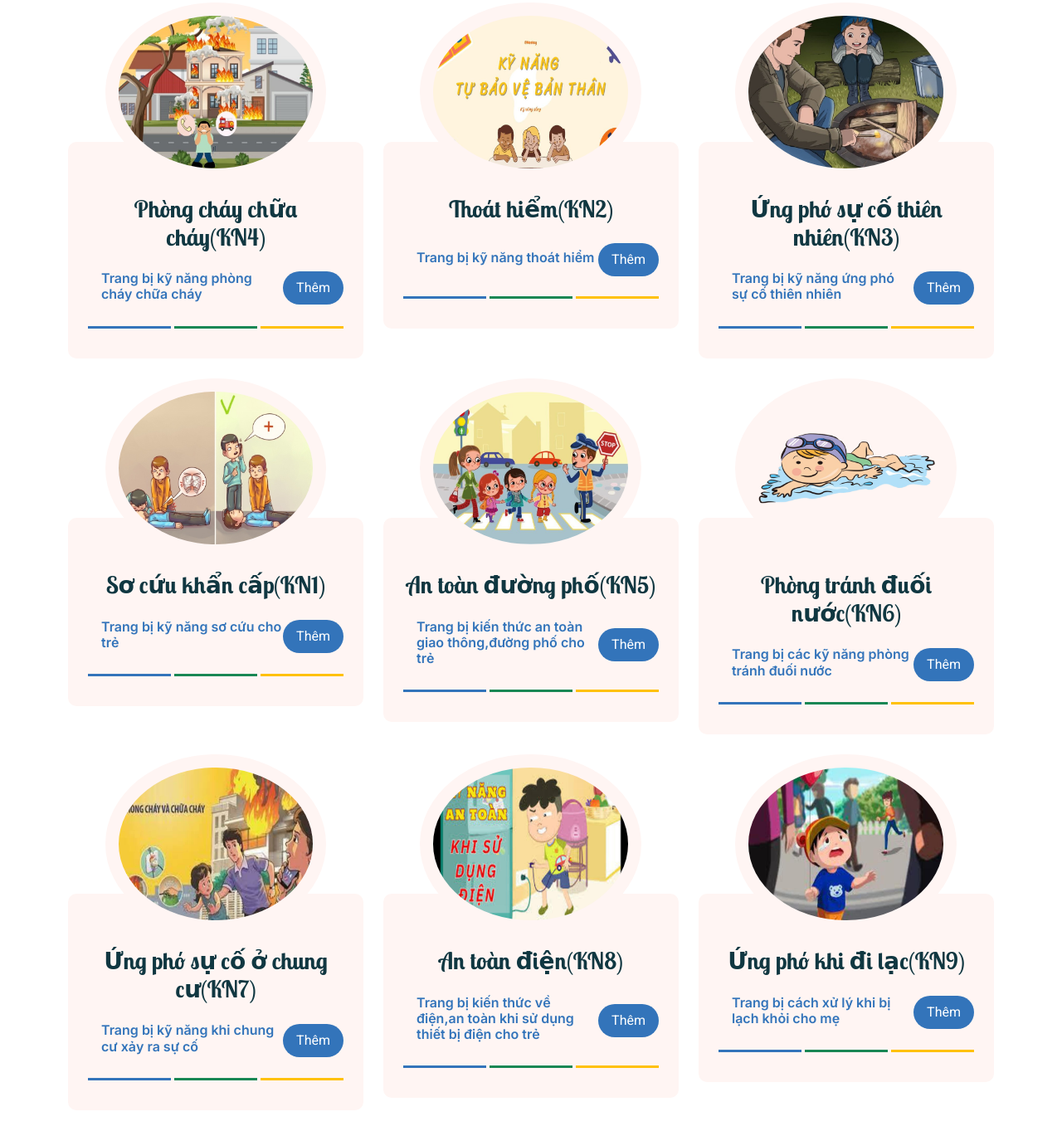
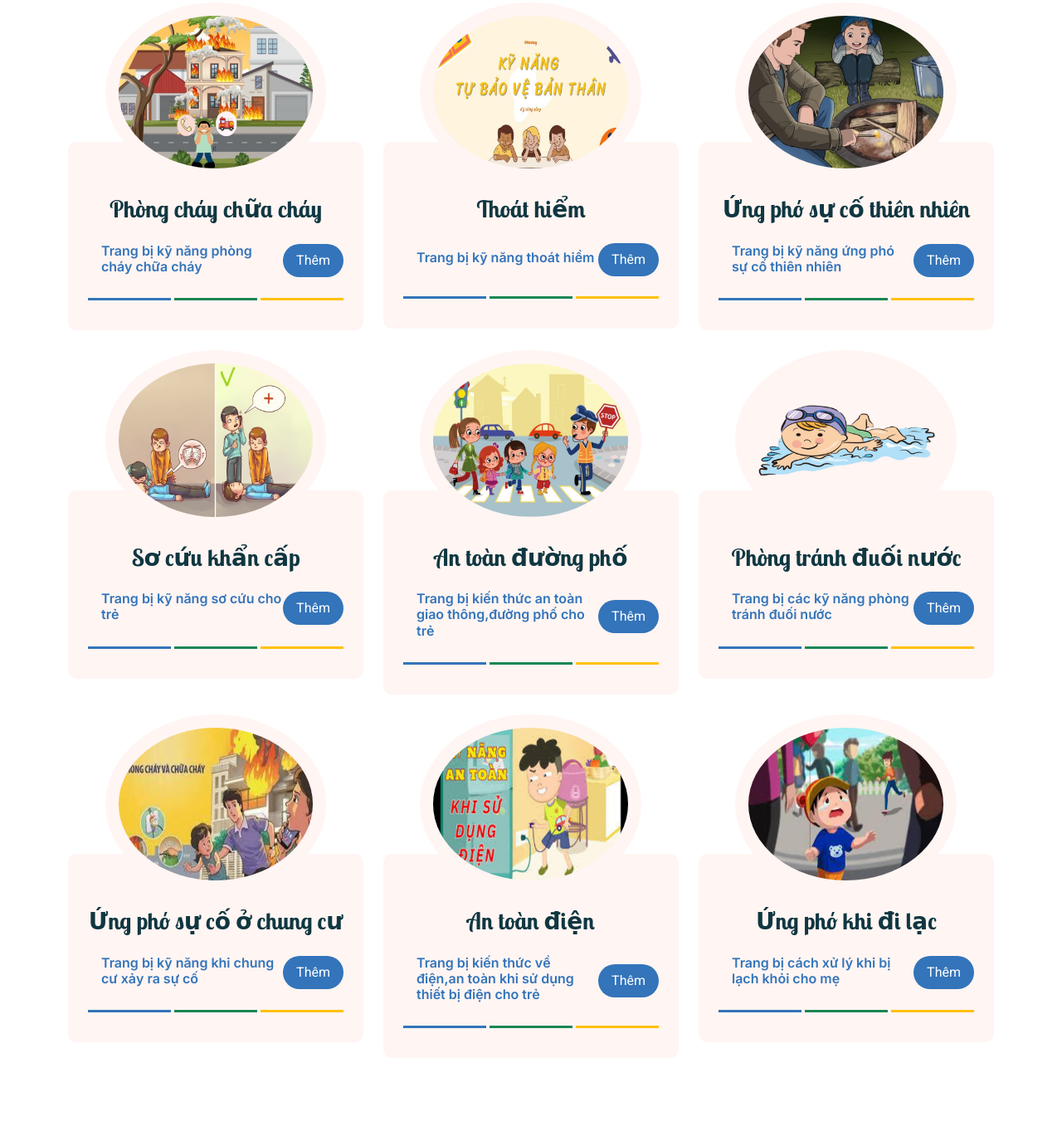
Before and after one commit to Minnggg/web_startup, a plain HTML site: page index.html in a window 1280 px wide. Shown: the part 1673-3042 px from the top of the page at 83% size. Drawn offline with nearby package versions, Linux system fonts and the light colour scheme.

Commit message:
fix home

```diff
--- a/index.html
+++ b/index.html
@@ -359,7 +359,7 @@
                   <a
                     class="d-block text-center h3 mt-3 mb-4"
                     href="classDetail.html"
-                    >Phòng cháy chữa cháy(KN4)</a
+                    >Phòng cháy chữa cháy</a
                   >
                   <div
                     class="d-flex align-items-center justify-content-between mb-4"
@@ -414,7 +414,7 @@
                   <a
                     class="d-block text-center h3 mt-3 mb-4"
                     href="classDetail.html"
-                    >Thoát hiểm(KN2)</a
+                    >Thoát hiểm</a
                   >
                   <div
                     class="d-flex align-items-center justify-content-between mb-4"
@@ -469,7 +469,7 @@
                   <a
                     class="d-block text-center h3 mt-3 mb-4"
                     href="classDetail.html"
-                    >Ứng phó sự cố thiên nhiên(KN3)</a
+                    >Ứng phó sự cố thiên nhiên</a
                   >
                   <div
                     class="d-flex align-items-center justify-content-between mb-4"
@@ -524,7 +524,7 @@
                   <a
                     class="d-block text-center h3 mt-3 mb-4"
                     href="classDetail.html"
-                    >Sơ cứu khẩn cấp(KN1)</a
+                    >Sơ cứu khẩn cấp</a
                   >
                   <div
                     class="d-flex align-items-center justify-content-between mb-4"
@@ -579,7 +579,7 @@
                   <a
                     class="d-block text-center h3 mt-3 mb-4"
                     href="classDetail.html"
-                    >An toàn đường phố(KN5)</a
+                    >An toàn đường phố</a
                   >
                   <div
                     class="d-flex align-items-center justify-content-between mb-4"
@@ -635,7 +635,7 @@
                   <a
                     class="d-block text-center h3 mt-3 mb-4"
                     href="classDetail.html"
-                    >Phòng tránh đuối nước(KN6)</a
+                    >Phòng tránh đuối nước</a
                   >
                   <div
                     class="d-flex align-items-center justify-content-between mb-4"
@@ -690,7 +690,7 @@
                   <a
                     class="d-block text-center h3 mt-3 mb-4"
                     href="classDetail.html"
-                    >Ứng phó sự cố ở chung cư(KN7)</a
+                    >Ứng phó sự cố ở chung cư</a
                   >
                   <div
                     class="d-flex align-items-center justify-content-between mb-4"
@@ -744,7 +744,7 @@
                   <a
                     class="d-block text-center h3 mt-3 mb-4"
                     href="classDetail.html"
-                    >An toàn điện(KN8)</a
+                    >An toàn điện</a
                   >
                   <div
                     class="d-flex align-items-center justify-content-between mb-4"
@@ -799,7 +799,7 @@
                   <a
                     class="d-block text-center h3 mt-3 mb-4"
                     href="classDetail.html"
-                    >Ứng phó khi đi lạc(KN9)</a
+                    >Ứng phó khi đi lạc</a
                   >
                   <div
                     class="d-flex align-items-center justify-content-between mb-4"
```
Also changed, not shown: login.html (+1 -1 lines), register.html (+2 -1 lines).
